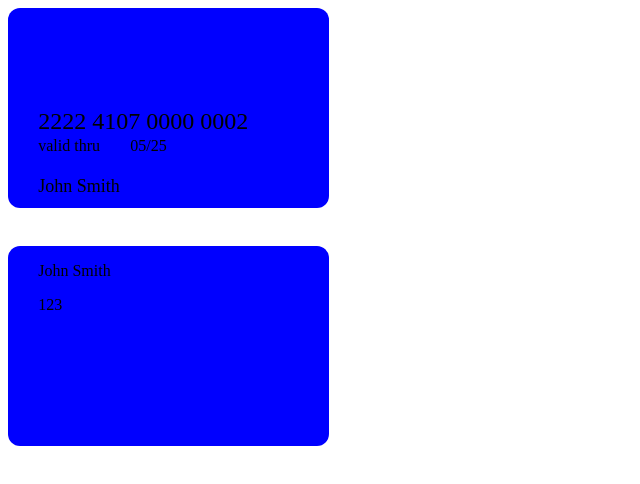
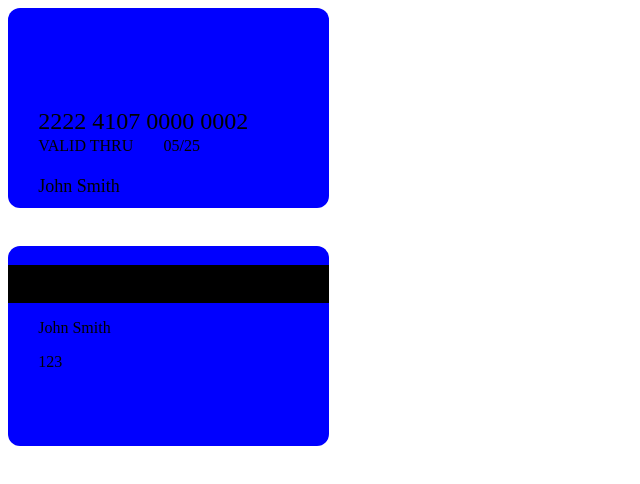
Before and after one commit to MasterCoderx/credit-card, a plain HTML site: page index.html in a window 1280 px wide. Shown: the whole page, without its empty margins (0-640 px from the left). Drawn offline with Linux system fonts and the light colour scheme.

Commit message:
Added magnetic strip

```diff
--- a/styles.css
+++ b/styles.css
@@ -17,13 +17,15 @@
 .credit-card.credit-card-front > .number {
     font-size: x-large;
 }
-.credit-card.credit-card-front .information-wrapper:nth-child(1) {
-   column-fill: auto;
+.credit-card.credit-card-front > .information-wrapper:nth-child(1) {
+   text-transform: capitalize;
 }
 .credit-card.credit-card-front > .information-wrapper {
     display: flex;
     flex-direction: row;
     justify-content: flex-start;
+    text-transform: uppercase;
+    word-wrap: break-word;
 }
 .credit-card.credit-card-back {
     margin-top: 10mm;
@@ -34,3 +36,9 @@
     display: flex;
     flex-direction: column;
 }
+.magnetic-strip {
+    height: 10mm;
+    width: 100%;
+    background-color: black;
+    margin-top: 5mm;
+}
```
